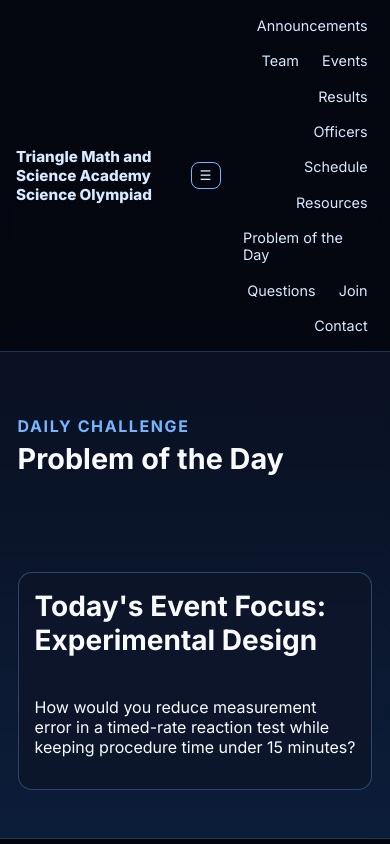
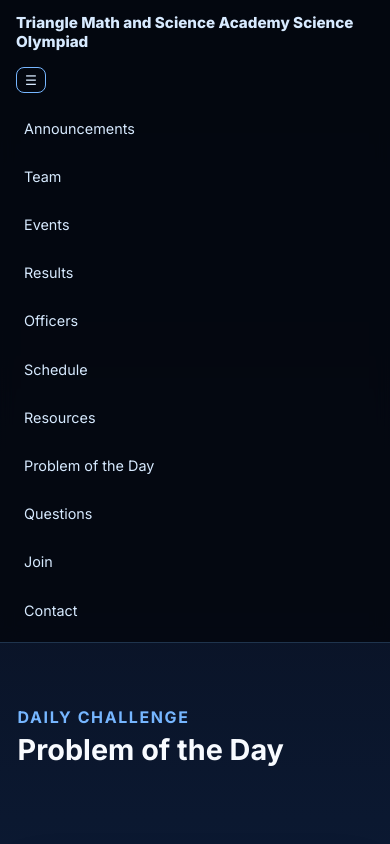
Before and after one commit to psista-creator/TMSA-Scioly-Website, a plain HTML site: page potd.html in a window 390 px wide. Both pictures are taken after a click on the button "Toggle menu". Shown: the top 844 px of the page. Drawn offline with Linux system fonts and the light colour scheme.

Commit message:
Enhance styles for navigation and layout components

```diff
--- a/styles.css
+++ b/styles.css
@@ -13,10 +13,12 @@
   font-family: Inter, system-ui, -apple-system, sans-serif;
   color: var(--light);
   background: linear-gradient(180deg, #040913, #0a1326 45%, #0d2244);
+  min-height: 100vh;
 }
 
 .nav {
   display: flex;
+  flex-wrap: wrap;
   gap: 1rem;
   align-items: center;
   justify-content: space-between;
@@ -24,18 +26,20 @@
   position: sticky;
   top: 0;
   z-index: 5;
-  background: rgb(4 7 15 / 85%);
+  background: rgb(4 7 15 / 88%);
   backdrop-filter: blur(8px);
   border-bottom: 1px solid rgb(118 182 255 / 25%);
 }
-.brand { color: var(--sky-soft); text-decoration: none; font-size: 0.95rem; font-weight: 800; }
-.links { display: flex; flex-wrap: wrap; gap: 0.65rem; justify-content: flex-end; }
+.brand { color: var(--sky-soft); text-decoration: none; font-size: 0.95rem; font-weight: 800; max-width: 520px; }
+.links { display: flex; flex-wrap: wrap; gap: 0.65rem; justify-content: flex-end; align-items: center; }
 .links a { color: var(--sky-soft); text-decoration: none; font-size: 0.9rem; padding: 0.25rem 0.4rem; border-radius: 8px; }
-.links a:hover { background: rgb(118 182 255 / 18%); }
-.menu-btn { display: none; background: transparent; border: 1px solid var(--sky); color: var(--sky-soft); border-radius: 8px; padding: 0.3rem 0.5rem; }
+.links a:hover, .links a:focus-visible { background: rgb(118 182 255 / 18%); outline: none; }
+.menu-btn { display: none; cursor: pointer; background: transparent; border: 1px solid var(--sky); color: var(--sky-soft); border-radius: 8px; padding: 0.3rem 0.5rem; }
 
 .hero { min-height: 64vh; display: grid; }
+.hero.compact { min-height: 58vh; }
 .hero-content { text-align: center; margin: auto; padding: 1.5rem; max-width: 980px; }
+.page-hero { padding-bottom: 1rem; }
 .eyebrow { color: var(--sky); text-transform: uppercase; letter-spacing: 0.1em; font-weight: 700; margin-bottom: 0.35rem; }
 h1 { margin: 0; font-size: clamp(1.8rem, 5vw, 3.1rem); }
 .subtitle { margin-top: 0.75rem; color: var(--sky-soft); }
@@ -43,8 +47,9 @@
 
 .section { max-width: 1120px; margin: 0 auto; padding: 3rem 1.1rem; }
 .alt { background: rgb(118 182 255 / 10%); border-block: 1px solid rgb(215 234 255 / 20%); }
-h2 { margin-top: 0; font-size: 1.75rem; }
+h2 { margin-top: 0; font-size: 1.35rem; }
 .subtext { color: #d6e8ff; }
+.intro-grid { display: grid; grid-template-columns: repeat(auto-fit, minmax(210px, 1fr)); gap: 0.9rem; }
 
 .grid { display: grid; gap: 0.9rem; }
 .grid.three { grid-template-columns: repeat(auto-fit, minmax(180px, 1fr)); }
@@ -60,15 +65,19 @@
   display: grid;
   place-items: center;
   text-align: center;
+  box-shadow: 0 18px 50px rgb(0 0 0 / 18%);
 }
 .card.left { place-items: start; text-align: left; }
-.link-card { color: var(--sky-soft); text-decoration: none; font-weight: 600; }
+.section-card { min-height: 120px; font-size: 1.1rem; }
+.link-card { color: var(--sky-soft); text-decoration: none; font-weight: 700; transition: transform 160ms ease, border-color 160ms ease; }
+.link-card:hover, .link-card:focus-visible { transform: translateY(-3px); border-color: var(--sky); outline: none; }
+.giscus-card { display: block; min-height: 260px; }
 
 .table-wrap { overflow-x: auto; }
 table { width: 100%; border-collapse: collapse; background: rgb(13 22 40 / 75%); border: 1px solid rgb(118 182 255 / 25%); border-radius: 12px; overflow: hidden; }
 th, td { padding: 0.75rem; border-bottom: 1px solid rgb(118 182 255 / 18%); text-align: left; }
 
-.btn { text-decoration: none; border-radius: 999px; padding: 0.65rem 1.05rem; font-weight: 700; }
+.btn { display: inline-block; text-decoration: none; border-radius: 999px; padding: 0.65rem 1.05rem; font-weight: 700; }
 .btn-primary { background: var(--sky); color: #031127; }
 .btn-secondary { color: var(--sky-soft); border: 1px solid var(--sky); }
 
@@ -78,6 +87,7 @@
 
 @media (max-width: 860px) {
   .menu-btn { display: inline-block; }
-  .links { display: none; width: 100%; }
+  .links { display: none; width: 100%; flex-direction: column; align-items: stretch; }
   .links.open { display: flex; }
+  .links a { padding: 0.65rem 0.5rem; }
 }
```
